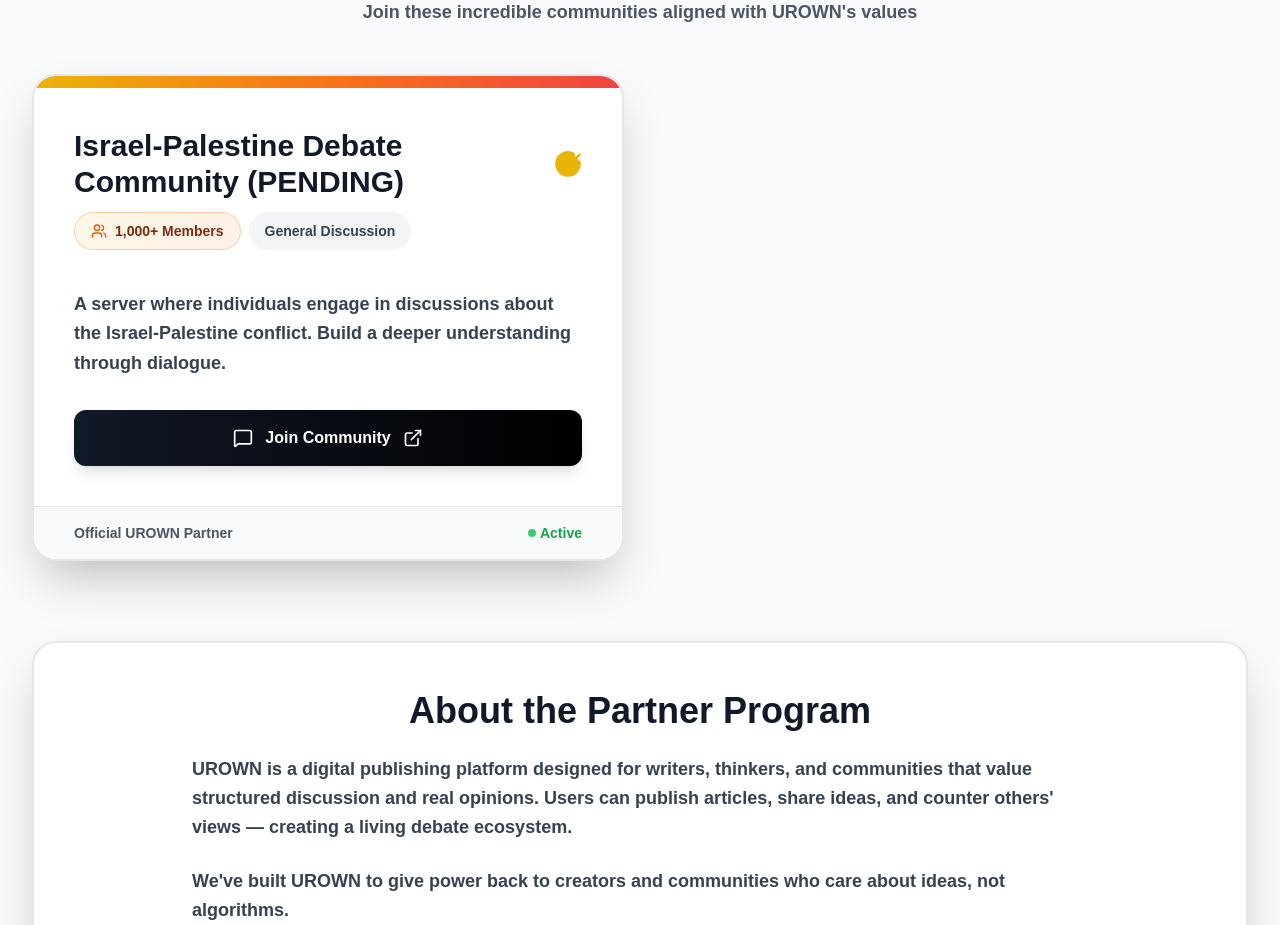
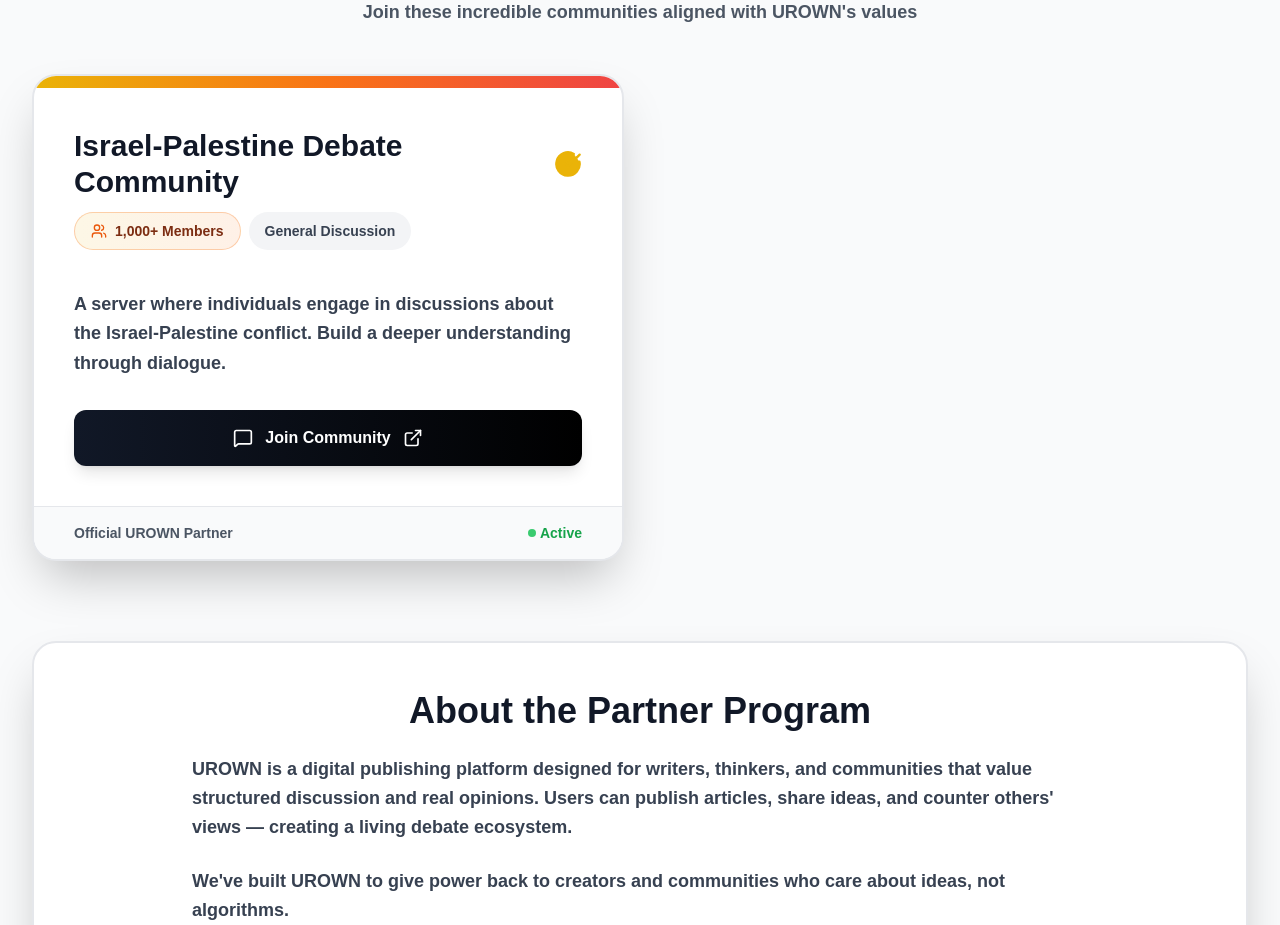
Before and after one commit to BillGStanford/urown-frontend, a React (Create React App) app: page /partners in a window 1280 px wide. Shown: the part 780-1705 px from the top of the page. Built offline with nearby package versions, Linux system fonts and the light colour scheme.

Commit message:
update partners page

```diff
--- a/src/pages/PartnersPage.js
+++ b/src/pages/PartnersPage.js
@@ -6,7 +6,7 @@
   const partners = [
     {
       id: 1,
-      name: "Israel-Palestine Debate Community (PENDING)",
+      name: "Israel-Palestine Debate Community",
       description: "A server where individuals engage in discussions about the Israel-Palestine conflict. Build a deeper understanding through dialogue.",
       link: "https://discord.gg/6m9C23Jc",
       memberCount: "1,000+",
```
